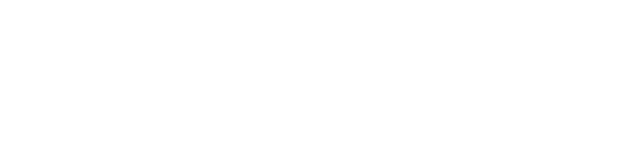
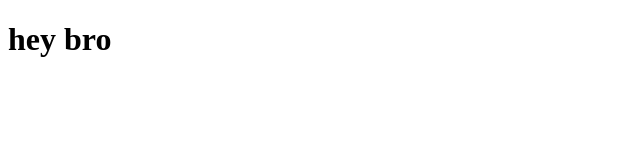
Before and after one commit to Mostafa-Bkry/crap-pprtfolio, a plain HTML site: page index.html in a window 1280 px wide. Shown: the whole page, without its empty margins (0-640 px from the left). Drawn offline with Linux system fonts and the light colour scheme.

Commit message:
added a head one

```diff
--- a/index.html
+++ b/index.html
@@ -5,6 +5,6 @@
     <title>crap portfolio</title>
   </head>
   <body>
-
+    <h1>hey bro</h1>
   </body>
 </html>
```
